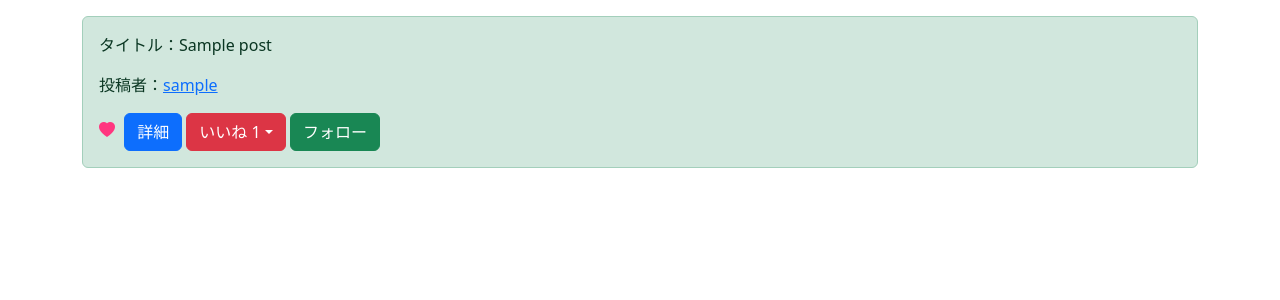
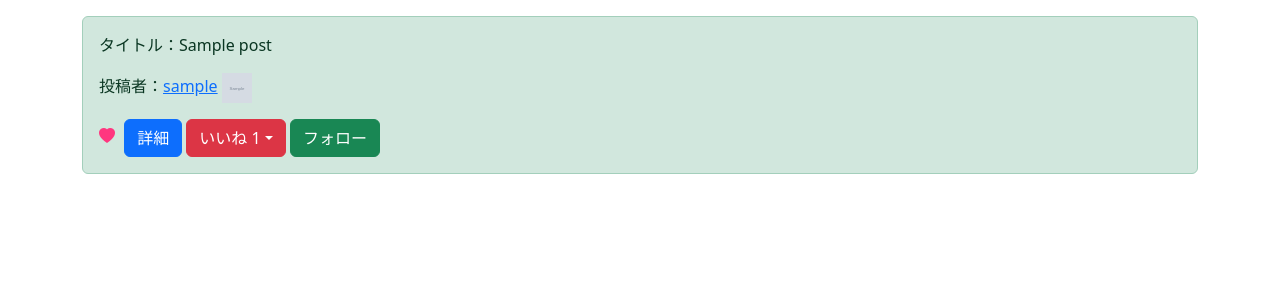
Before and after one commit to haruto2001/django-sns, a Django app: page /mypost/ in a window 1280 px wide. Shown: the part 56-356 px from the top of the page. Run offline with Django 4.2, Linux system fonts and the light colour scheme; a user stored in the database is signed in; tables that the repository leaves empty hold one stand-in row (values such as "Sample post"); grey boxes marked "Sample" are stand-in pictures; some libraries are stand-ins or nearby versions.

Commit message:
feat: implement the function to display an icon in the posting user's section

```diff
--- a/templates/list.html
+++ b/templates/list.html
@@ -11,7 +11,11 @@
     {% for item in object_list %}
     <div class="alert alert-success" role="alert">
         <p>タイトル：{{item.title}}</p>
-        <p>投稿者：<a href="{% url 'snsapp:profile' item.user.username %}">{{item.user.username}}</a></p>
+        <p>投稿者：<a href="{% url 'snsapp:profile' item.user.username %}">{{item.user.username}}</a>
+            {% if item.user.image %}
+            <img src="{{item.user.image.url}}" width="30" height="30">
+            {% endif %}
+        </p>
         <!-- <P>本文：{{item.content}}</P>
         {% if item.image %}
             <P>画像：{{item.image}}</P>
```
